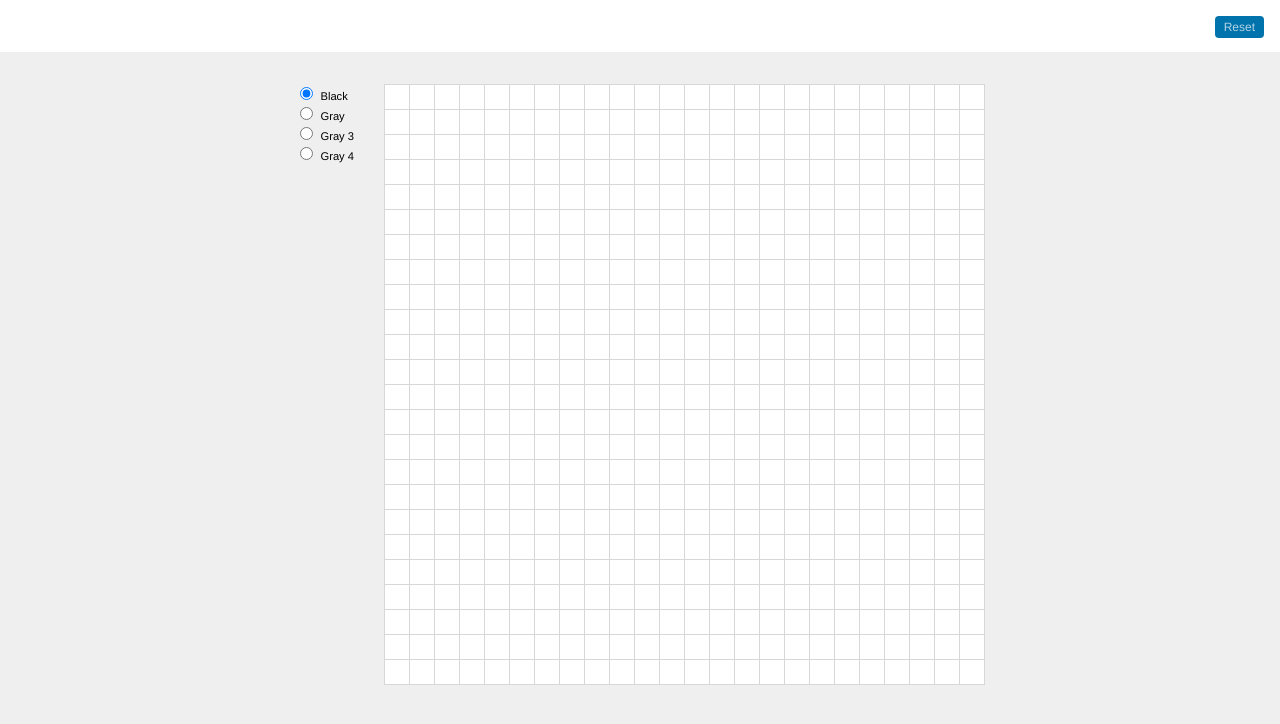
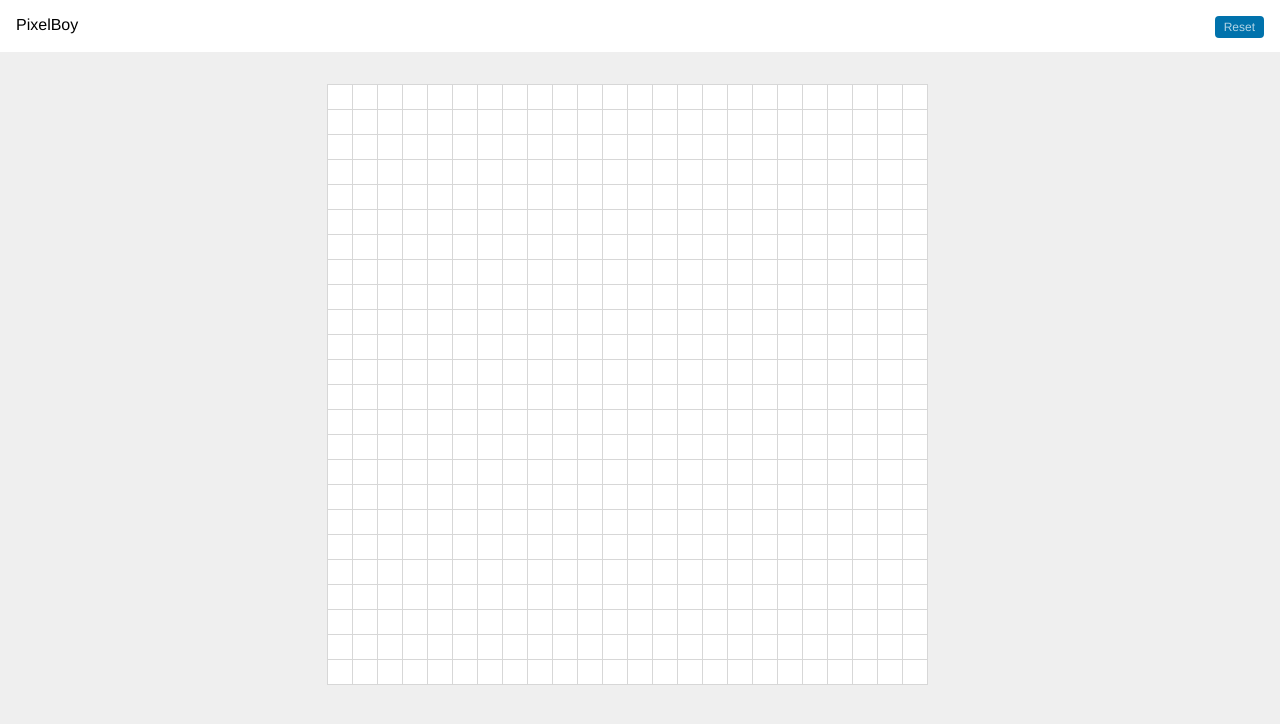
Before and after one commit to nickmjones/pixelboy, a plain HTML site: page index.html in a window 1280 px wide. Drawn offline with nearby package versions, Linux system fonts and the light colour scheme.

Commit message:
Release the pixelhounds

```diff
--- a/css/master.css
+++ b/css/master.css
@@ -12,7 +12,7 @@ body {
 .content {
   height: 100vh;
   margin: 2rem auto;
-  width: 690px;
+  width: 576px;
 }
 
 .toolbar {
@@ -25,6 +25,7 @@ body {
 .palette {
   width: 60px;
   float: left;
+  display: none;
 }
 .palette label {
   font-size: 0.7rem;
--- a/index.html
+++ b/index.html
@@ -10,6 +10,7 @@
   </head>
   <body>
     <div class="toolbar">
+      <span class="title">PixelBoy</span>
       <span class="btn" id="reset">Reset</span>
     </div>
     <div class="content">
```
